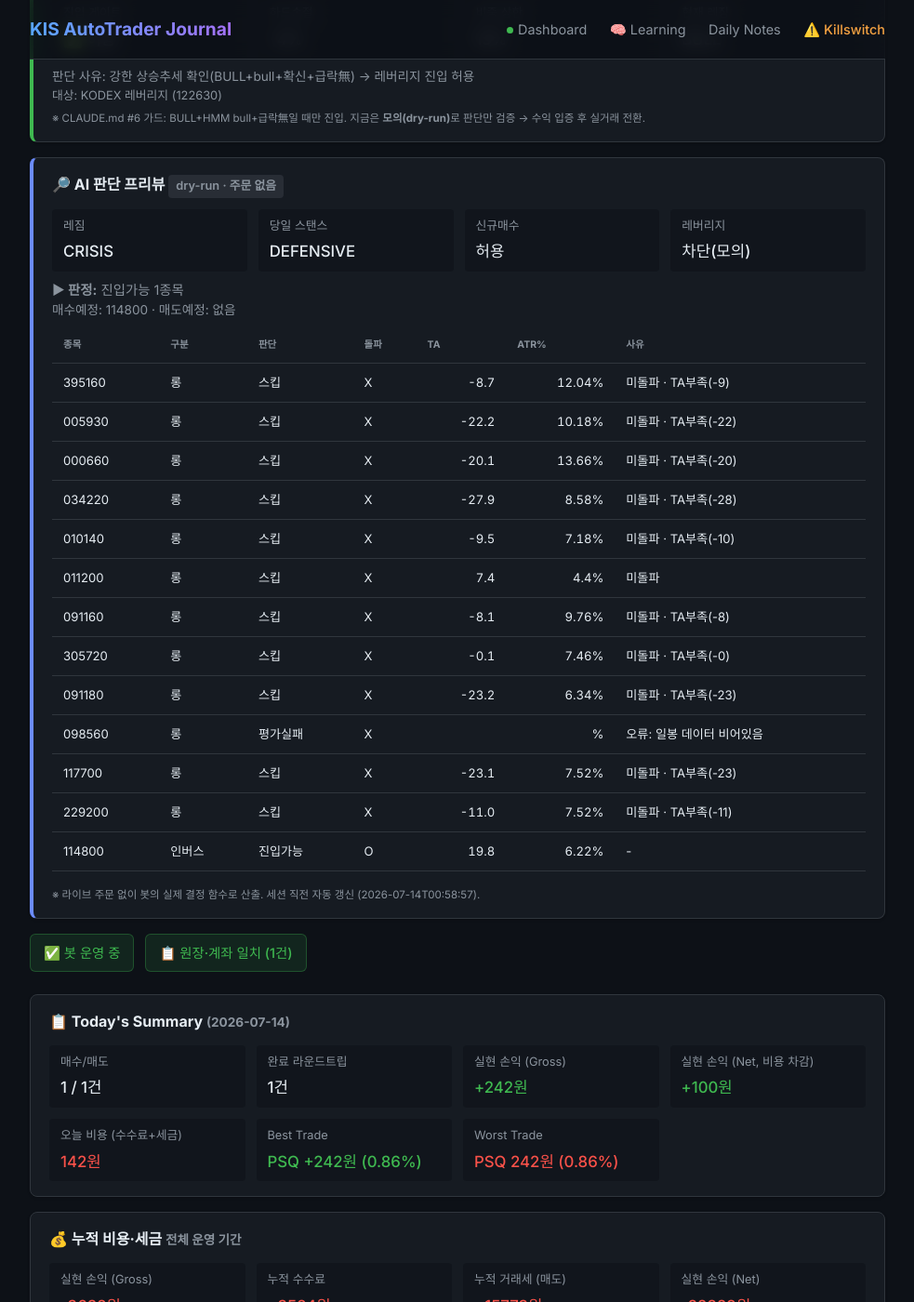
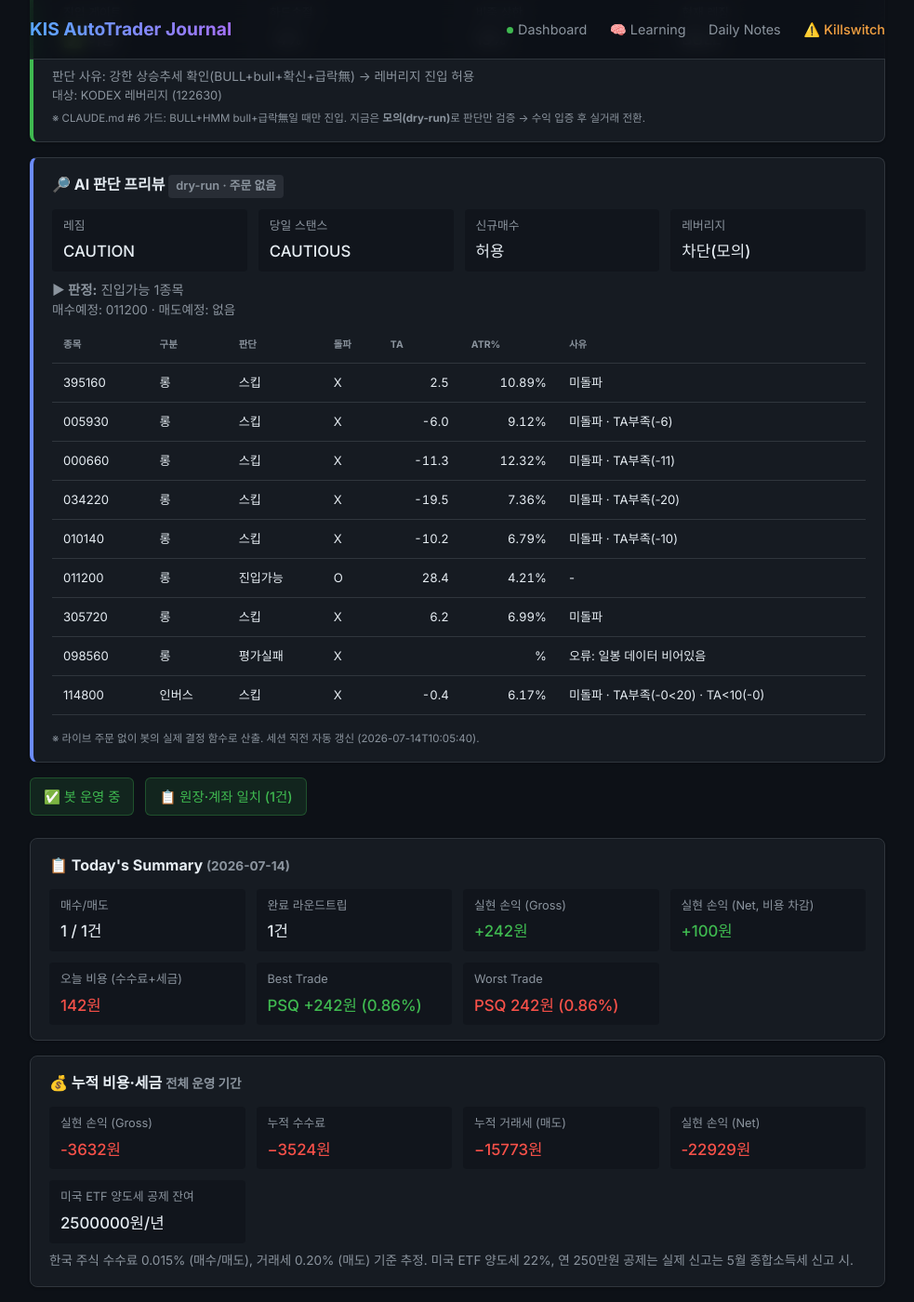
Before and after one commit to BudongJW/kis-trading-journal, a Jekyll site: the page built from index.html, in a window 1280 px wide and 1400 px high, scrolled down 645 px. Shown: the whole window at 93% size, without its empty margins (148-1131 px from the left). Built offline with Jekyll 4.4.1, drawn with Linux system fonts in a browser that asks for light colours; nearby versions of some CDN libraries.

Commit message:
auto: dry-run preview 07-14 01:06Z

```diff
--- a/_data/dry_run.json
+++ b/_data/dry_run.json
@@ -1,31 +1,31 @@
 {
-  "generated_at": "2026-07-14T00:58:57",
+  "generated_at": "2026-07-14T10:05:40",
   "mode": "DRY-RUN (읽기 전용, 주문 없음)",
   "market": {
-    "regime": "CRISIS",
+    "regime": "CAUTION",
     "regime_blind": false,
-    "regime_detail": "카나리아 1/2 음전환 | ⚡급락 트리거 CRISIS → CAUTION에서 CRISIS 격상 (급락 CRISIS (1일 -9.8%, 3일 -6.9%))",
-    "day_stance": "DEFENSIVE",
+    "regime_detail": "카나리아 1/2 음전환",
+    "day_stance": "CAUTIOUS",
     "day_stance_forced": false,
-    "briefing": "오늘 스탠스 방어(DEFENSIVE) · 레짐 CRISIS·신뢰도 62% · 美 오버나이트 neutral(+0.3%) · 예산 25%·최대 1종목·허용 인버스",
+    "briefing": "오늘 스탠스 신중(CAUTIOUS) · 레짐 CAUTION·신뢰도 39% · 美 오버나이트 bearish(-1.6%) · 예산 40%·최대 2종목·허용 롱/인버스",
     "blocks_new_buys": false
   },
   "gates": {
     "leverage_dry_run": true,
     "leverage_gate_allowed": false,
-    "leverage_gate_reason": "레짐 CRISIS(BULL 아님) → 레버리지 금지"
+    "leverage_gate_reason": "레짐 CAUTION(BULL 아님) → 레버리지 금지"
   },
   "account": {
-    "cash": 214367,
+    "cash": 454292,
     "holdings_readable": {
-      "114800": 182
+      "114800": 225
     }
   },
   "holdings_risk": [
     {
       "symbol": "114800",
-      "qty": 182,
-      "price": 1117,
+      "qty": 225,
+      "price": 1089,
       "would_sell": false,
       "reason": ""
     }
@@ -36,90 +36,70 @@
       "type": "롱",
       "decision": "스킵",
       "breakout": false,
-      "ta": -8.7,
-      "atr_pct": 12.04,
+      "ta": 2.5,
+      "atr_pct": 10.89,
       "fee_gate_ok": true,
-      "why_skip": "미돌파 · TA부족(-9)"
+      "why_skip": "미돌파"
     },
     {
       "symbol": "005930",
       "type": "롱",
       "decision": "스킵",
       "breakout": false,
-      "ta": -22.2,
-      "atr_pct": 10.18,
+      "ta": -6.0,
+      "atr_pct": 9.12,
       "fee_gate_ok": true,
-      "why_skip": "미돌파 · TA부족(-22)"
+      "why_skip": "미돌파 · TA부족(-6)"
     },
     {
       "symbol": "000660",
       "type": "롱",
       "decision": "스킵",
       "breakout": false,
-      "ta": -20.1,
-      "atr_pct": 13.66,
+      "ta": -11.3,
+      "atr_pct": 12.32,
       "fee_gate_ok": true,
-      "why_skip": "미돌파 · TA부족(-20)"
+      "why_skip": "미돌파 · TA부족(-11)"
     },
     {
       "symbol": "034220",
       "type": "롱",
       "decision": "스킵",
       "breakout": false,
-      "ta": -27.9,
-      "atr_pct": 8.58,
+      "ta": -19.5,
+      "atr_pct": 7.36,
       "fee_gate_ok": true,
-      "why_skip": "미돌파 · TA부족(-28)"
+      "why_skip": "미돌파 · TA부족(-20)"
     },
     {
       "symbol": "010140",
       "type": "롱",
       "decision": "스킵",
       "breakout": false,
-      "ta": -9.5,
-      "atr_pct": 7.18,
+      "ta": -10.2,
+      "atr_pct": 6.79,
       "fee_gate_ok": true,
       "why_skip": "미돌파 · TA부족(-10)"
     },
     {
       "symbol": "011200",
       "type": "롱",
-      "decision": "스킵",
-      "breakout": false,
-      "ta": 7.4,
-      "atr_pct": 4.4,
+      "decision": "진입가능",
+      "breakout": true,
+      "ta": 28.4,
+      "atr_pct": 4.21,
       "fee_gate_ok": true,
-      "why_skip": "미돌파"
-    },
-    {
-      "symbol": "091160",
-      "type": "롱",
-      "decision": "스킵",
-      "breakout": false,
-      "ta": -8.1,
-      "atr_pct": 9.76,
-      "fee_gate_ok": true,
-      "why_skip": "미돌파 · TA부족(-8)"
+      "why_skip": "-"
     },
     {
       "symbol": "305720",
       "type": "롱",
       "decision": "스킵",
       "breakout": false,
-      "ta": -0.1,
-      "atr_pct": 7.46,
+      "ta": 6.2,
+      "atr_pct": 6.99,
       "fee_gate_ok": true,
-      "why_skip": "미돌파 · TA부족(-0)"
-    },
-    {
-      "symbol": "091180",
-      "type": "롱",
-      "decision": "스킵",
-      "breakout": false,
-      "ta": -23.2,
-      "atr_pct": 6.34,
-      "fee_gate_ok": true,
-      "why_skip": "미돌파 · TA부족(-23)"
+      "why_skip": "미돌파"
     },
     {
       "symbol": "098560",
@@ -128,122 +108,84 @@
       "why_skip": "오류: 일봉 데이터 비어있음"
     },
     {
-      "symbol": "117700",
-      "type": "롱",
+      "symbol": "114800",
+      "type": "인버스",
+      "entry_via": "-",
       "decision": "스킵",
       "breakout": false,
-      "ta": -23.1,
-      "atr_pct": 7.52,
+      "ta": -0.4,
+      "atr_pct": 6.17,
       "fee_gate_ok": true,
-      "why_skip": "미돌파 · TA부족(-23)"
-    },
-    {
-      "symbol": "229200",
-      "type": "롱",
-      "decision": "스킵",
-      "breakout": false,
-      "ta": -11.0,
-      "atr_pct": 7.52,
-      "fee_gate_ok": true,
-      "why_skip": "미돌파 · TA부족(-11)"
-    },
-    {
-      "symbol": "114800",
-      "type": "인버스",
-      "entry_via": "돌파",
-      "decision": "진입가능",
-      "breakout": true,
-      "ta": 19.8,
-      "atr_pct": 6.22,
-      "fee_gate_ok": true,
-      "why_skip": "-"
+      "why_skip": "미돌파 · TA부족(-0<20) · TA<10(-0)"
     }
   ],
   "gap_recovery": {
     "enabled_live": true,
-    "now_kst": "00:59",
+    "now_kst": "10:06",
     "window": "09:00~09:20",
     "candidates": [
       {
         "symbol": "395160",
         "name": "KODEX 미국나스닥100TR",
         "decision": "스킵",
-        "gap_open_pct": -1.99,
-        "intraday_pct": -13.13,
+        "gap_open_pct": -1.27,
+        "intraday_pct": 4.87,
         "in_window": false,
-        "reason": "CRISIS 레짐 제외"
+        "reason": "촉발 없음(오버나이트=reduce_size≠aggressive_buy)"
       },
       {
         "symbol": "005930",
         "name": "삼성전자",
         "decision": "스킵",
-        "gap_open_pct": 0.0,
-        "intraday_pct": -10.7,
+        "gap_open_pct": 0.2,
+        "intraday_pct": 4.9,
         "in_window": false,
-        "reason": "CRISIS 레짐 제외"
+        "reason": "촉발 없음(오버나이트=reduce_size≠aggressive_buy)"
       },
       {
         "symbol": "000660",
         "name": "SK하이닉스",
         "decision": "스킵",
-        "gap_open_pct": -3.07,
-        "intraday_pct": -12.68,
+        "gap_open_pct": -1.08,
+        "intraday_pct": 4.99,
         "in_window": false,
-        "reason": "CRISIS 레짐 제외"
+        "reason": "촉발 없음(오버나이트=reduce_size≠aggressive_buy)"
       },
       {
         "symbol": "034220",
         "name": "LG디스플레이",
         "decision": "스킵",
-        "gap_open_pct": 0.09,
-        "intraday_pct": -5.99,
+        "gap_open_pct": 1.74,
+        "intraday_pct": 0.47,
         "in_window": false,
-        "reason": "CRISIS 레짐 제외"
+        "reason": "촉발 없음(오버나이트=reduce_size≠aggressive_buy)"
       },
       {
         "symbol": "010140",
         "name": "삼성중공업",
         "decision": "스킵",
-        "gap_open_pct": 1.12,
-        "intraday_pct": -2.43,
+        "gap_open_pct": -0.23,
+        "intraday_pct": -1.82,
         "in_window": false,
-        "reason": "CRISIS 레짐 제외"
+        "reason": "촉발 없음(오버나이트=reduce_size≠aggressive_buy)"
       },
       {
         "symbol": "011200",
         "name": "HMM",
         "decision": "스킵",
-        "gap_open_pct": -0.15,
-        "intraday_pct": -0.81,
+        "gap_open_pct": 0.26,
+        "intraday_pct": 3.06,
         "in_window": false,
-        "reason": "CRISIS 레짐 제외"
-      },
-      {
-        "symbol": "091160",
-        "name": "KODEX 반도체",
-        "decision": "스킵",
-        "gap_open_pct": -1.66,
-        "intraday_pct": -9.45,
-        "in_window": false,
-        "reason": "CRISIS 레짐 제외"
+        "reason": "촉발 없음(오버나이트=reduce_size≠aggressive_buy)"
       },
       {
         "symbol": "305720",
         "name": "KODEX 2차전지",
         "decision": "스킵",
-        "gap_open_pct": 0.77,
-        "intraday_pct": -2.08,
+        "gap_open_pct": 1.3,
+        "intraday_pct": -2.94,
         "in_window": false,
-        "reason": "CRISIS 레짐 제외"
-      },
-      {
-        "symbol": "091180",
-        "name": "KODEX 자동차",
-        "decision": "스킵",
-        "gap_open_pct": -0.86,
-        "intraday_pct": -1.87,
-        "in_window": false,
-        "reason": "CRISIS 레짐 제외"
+        "reason": "촉발 없음(오버나이트=reduce_size≠aggressive_buy)"
       },
       {
         "symbol": "098560",
@@ -253,40 +195,22 @@
         "intraday_pct": 0.0,
         "in_window": false,
         "reason": "가격데이터 부족(시가/전일종가 없음)"
-      },
-      {
-        "symbol": "117700",
-        "name": "KODEX 철강",
-        "decision": "스킵",
-        "gap_open_pct": -0.63,
-        "intraday_pct": -5.83,
-        "in_window": false,
-        "reason": "CRISIS 레짐 제외"
-      },
-      {
-        "symbol": "229200",
-        "name": "KODEX KOSDAQ150",
-        "decision": "스킵",
-        "gap_open_pct": 0.62,
-        "intraday_pct": -4.89,
-        "in_window": false,
-        "reason": "CRISIS 레짐 제외"
       }
     ]
   },
   "morning_momentum": {
     "enabled_live": true,
-    "now_kst": "00:59",
+    "now_kst": "10:06",
     "window": "09:00~14:00",
     "up_th": 0.6,
     "down_th": 0.6,
     "benchmark": "069500",
-    "direction": "none",
-    "in_window": false,
-    "move_pct": -9.77,
-    "intraday_pct": -9.04,
-    "would_enter": false,
-    "reason": "윈도 밖(00:59∉09:00~14:00)"
+    "direction": "long",
+    "in_window": true,
+    "move_pct": 2.1,
+    "intraday_pct": 2.1,
+    "would_enter": true,
+    "reason": "상승 아침추세 (전일대비 +2.10%, 시가대비 +2.10%)"
   },
   "us_entry_candidates": [
     {
@@ -303,54 +227,51 @@
       "type": "long",
       "decision": "스킵",
       "breakout": false,
-      "ta": 23.8,
-      "atr_pct": 1.26,
-      "why_skip": "미돌파"
+      "ta": 11.3,
+      "atr_pct": 1.29,
+      "why_skip": "미돌파 · TA부족(+11)"
     },
     {
       "symbol": "XLF",
       "type": "long",
       "decision": "스킵",
       "breakout": false,
-      "ta": 15.5,
-      "atr_pct": 1.23,
-      "why_skip": "미돌파"
+      "ta": 6.7,
+      "atr_pct": 1.22,
+      "why_skip": "미돌파 · TA부족(+7)"
     },
     {
       "symbol": "SH",
       "type": "inverse",
       "decision": "스킵",
       "breakout": false,
-      "ta": -15.9,
-      "atr_pct": 1.01,
-      "why_skip": "미돌파 · TA부족(-16)"
+      "ta": -6.7,
+      "atr_pct": 1.03,
+      "why_skip": "미돌파 · TA부족(-7)"
     },
     {
       "symbol": "PSQ",
       "type": "inverse",
       "decision": "스킵",
-      "breakout": false,
-      "ta": 17.0,
-      "atr_pct": 1.75,
-      "why_skip": "미돌파"
+      "why_skip": "재진입쿨다운(2일, churn방지)"
     },
     {
       "symbol": "TLT",
       "type": "defensive",
       "decision": "스킵",
       "breakout": false,
-      "ta": -10.3,
-      "atr_pct": 0.48,
-      "why_skip": "미돌파 · TA부족(-10) · 수수료게이트"
+      "ta": -0.9,
+      "atr_pct": 0.49,
+      "why_skip": "미돌파 · TA부족(-1) · 수수료게이트"
     },
     {
       "symbol": "SHY",
       "type": "defensive",
       "decision": "스킵",
       "breakout": false,
-      "ta": -10.1,
-      "atr_pct": 0.06,
-      "why_skip": "미돌파 · TA부족(-10) · 수수료게이트"
+      "ta": -7.1,
+      "atr_pct": 0.07,
+      "why_skip": "미돌파 · TA부족(-7) · 수수료게이트"
     }
   ],
   "us_summary": {
@@ -358,7 +279,7 @@
   },
   "summary": {
     "would_buy": [
-      "114800"
+      "011200"
     ],
     "would_sell": [],
     "new_buys_blocked_by_stance": false,
```
